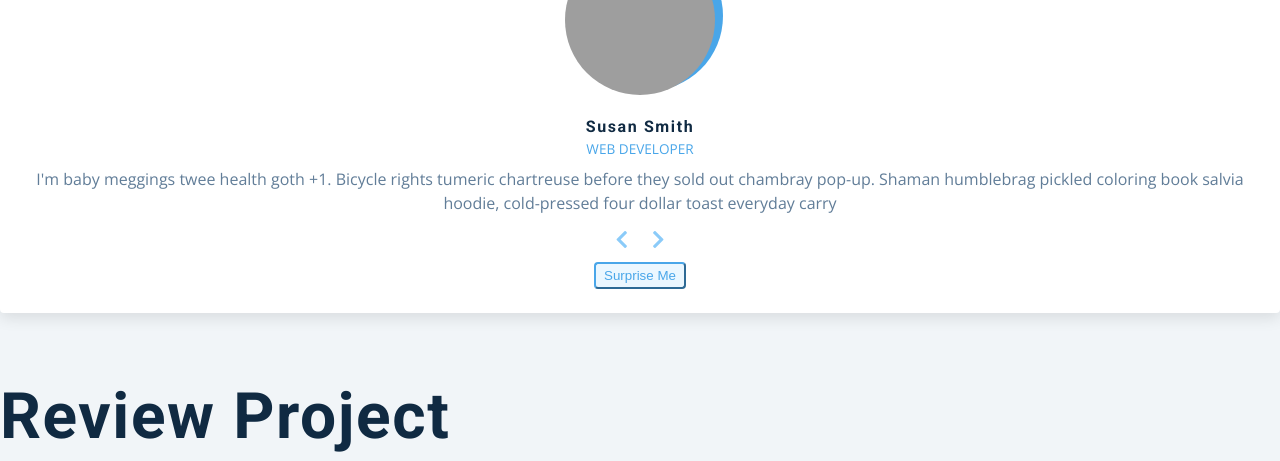
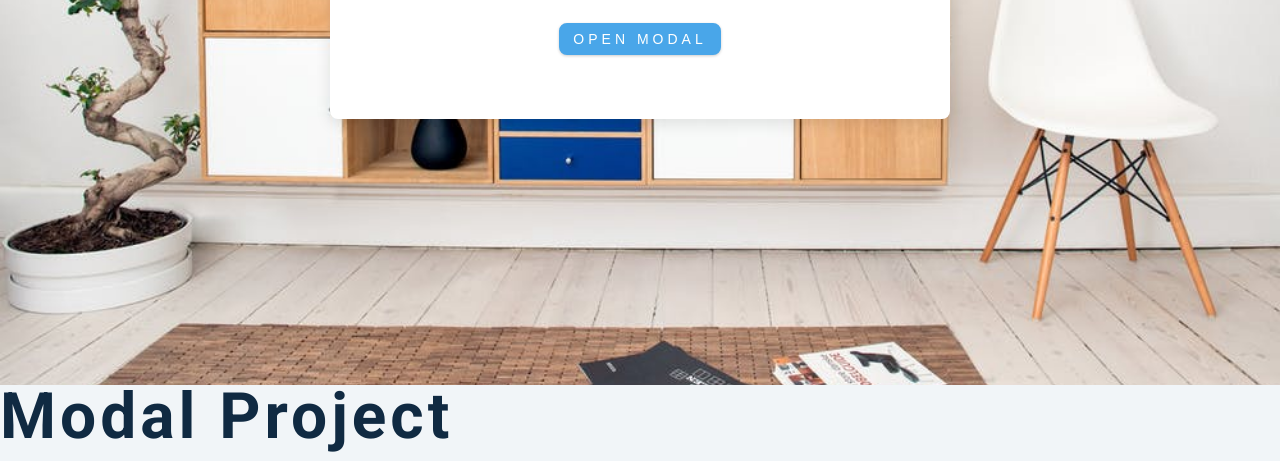
Before and after one commit to amboob223/Springboard, a plain HTML site: page index.html in a window 1280 px wide. Shown: the part 415-876 px from the top of the page. Drawn offline with nearby package versions, Linux system fonts and the light colour scheme; grey boxes are pictures that could not be loaded.

Commit message:
This is Abdul try at the modal project

```diff
--- a/app.js
+++ b/app.js
@@ -1,93 +1,15 @@
-// local reviews data
-const reviews = [
-  {
-    id: 1,
-    name: "susan smith",
-    job: "web developer",
-    img:
-      "https://res.cloudinary.com/diqqf3eq2/image/upload/v1586883334/person-1_rfzshl.jpg",
-    text:
-      "I'm baby meggings twee health goth +1. Bicycle rights tumeric chartreuse before they sold out chambray pop-up. Shaman humblebrag pickled coloring book salvia hoodie, cold-pressed four dollar toast everyday carry",
-  },
-  {
-    id: 2,
-    name: "anna johnson",
-    job: "web designer",
-    img:
-      "https://res.cloudinary.com/diqqf3eq2/image/upload/v1586883409/person-2_np9x5l.jpg",
-    text:
-      "Helvetica artisan kinfolk thundercats lumbersexual blue bottle. Disrupt glossier gastropub deep v vice franzen hell of brooklyn twee enamel pin fashion axe.photo booth jean shorts artisan narwhal.",
-  },
-  {
-    id: 3,
-    name: "peter jones",
-    job: "intern",
-    img:
-      "https://res.cloudinary.com/diqqf3eq2/image/upload/v1586883417/person-3_ipa0mj.jpg",
-    text:
-      "Sriracha literally flexitarian irony, vape marfa unicorn. Glossier tattooed 8-bit, fixie waistcoat offal activated charcoal slow-carb marfa hell of pabst raclette post-ironic jianbing swag.",
-  },
-  {
-    id: 4,
-    name: "bill anderson",
-    job: "the boss",
-    img:
-      "https://res.cloudinary.com/diqqf3eq2/image/upload/v1586883423/person-4_t9nxjt.jpg",
-    text:
-      "Edison bulb put a bird on it humblebrag, marfa pok pok heirloom fashion axe cray stumptown venmo actually seitan. VHS farm-to-table schlitz, edison bulb pop-up 3 wolf moon tote bag street art shabby chic. ",
-  },
-];
+// select modal-btn,modal-overlay,close-btn
+// listen for click events on modal-btn and close-btn
+// when user clicks modal-btn add .open-modal to modal-overlay
+// when user clicks close-btn remove .open-modal from modal-overlay
 
-//select item
-const img = document.getElementById("person-img");
-const author = document.getElementById("author");
-const job = document.getElementById("job");
-const info = document.getElementById("info");
+const modalBtn =document.querySelector(".modal-btn");
+const modal = document.querySelector(".modal-overlay");
+const closeBtn = document.querySelector(".close-btn");
 
-const prevBtn = document.querySelector(".prev-btn");
-const nextBtn = document.querySelector(".next-btn");
-const randomBtn = document.querySelector(".random-btn");
-
-// set starting item
-let currentItem = 0;
-
-//load intial item
-window.addEventListener("DOMContentLoaded", function(){
-    showPerson(currentItem);
-  });
-
-// show person based on item
-function showPerson(person){
-  const item = reviews[person];
-  img.src = item.img;
-  author.textContent = item.name;
-  job.textContent = item.job;
-  info.textContent = item.text;
-}
-
-// show next person
-
-nextBtn.addEventListener("click", function() {
-  currentItem++;
-  if(currentItem < 0){
-    currentItem = reviews.length -1;
-  } // to reflect last item oin array
-  showPerson(currentItem);
+modalBtn.addEventListener("click", function(){
+modal.classList.add("open-modal");
 });
-
-// show last person
-prevBtn.addEventListener("click", function () {
-  currentItem--;
-  if (currentItem < 0) {
-    currentItem = reviews.length - 1;
-  } // to reflect last item oin array
-  showPerson(currentItem);
-});
-
-// show random person
-
-randomBtn.addEventListener("click", function(){
-  currentItem = Math.floor(Math.random() * reviews.length);
-  console.log(currentItem);
-  showPerson();
-})
+ closeBtn.addEventListener("click", function(){
+     modal.classList.remove("open-modal");
+ })
--- a/index.html
+++ b/index.html
@@ -3,45 +3,37 @@
   <head>
     <meta charset="UTF-8" />
     <meta name="viewport" content="width=device-width, initial-scale=1.0" />
-    <title>Starter</title>
+    <title>Modal</title>
     <!-- font-awesome -->
     <link
       rel="stylesheet"
       href="https://cdnjs.cloudflare.com/ajax/libs/font-awesome/5.14.0/css/all.min.css"
     />
-
     <!-- styles -->
-    <link rel="stylesheet" href="styles.css" />
+    <link rel = "stylesheet" href = "styles.css" />
   </head>
   <body>
-    <main>
-    <div class="container">
-      <!-- title -->
-      <div class="title"></div>
-      <h2>our reviews</h2>
-      <div class = "underline"></div>
+    <!--hero-->
+    <header class="hero">
+      <div class="banner">
+        <h1> modal project</h1>
+          <button class="btn modal-btn"><!-- the first class is f o the css the second if for the js-->
+            open modal
+        </button>
+
+      </div>
+    </header>
+    <!--end of hero -->
+    <!-- modal-->
+    <div class="modal-overlay">
+    <div class="modal-container">
+      <h3>modal content</h3>
+      <button class="close-btn">
+        <i class= "fas fa-times" ></i>
+      </button>
+      </div>
     </div>
-      <!--reviews -->
-      <article class = "review">
-        <div class="img-container">
-          <img src="./person-1.jpeg" id="person-img" alt="">
-        </div>
-        <h4 id = "author"> sara jones</h4>
-        <p id="job">ux designer></p>
-        <p id = "info"> abra ak baghr huhgjhkjhfgiufdhi</p>
-        <div class="button-container">
-        <button class="prev-btn">
-        <i class = "fas fa-chevron-left"></i>
-        </button>
-        <button class= "next-btn"  >
-          <i class = "fas fa-chevron-right"></i>
-        </button>
-      </div>
-      <!-- random button-->
-      <button class="random-btn">surprise me</button>
-    </article>
-  </main>
-    <h1>review project</h1>
+    <h1>modal project</h1>
     <!-- javascript -->
     <script src="app.js"></script>
   </body>
--- a/styles.css
+++ b/styles.css
@@ -18,7 +18,8 @@ Variables
   --clr-primary-3: hsl(205, 72%, 37%);
   --clr-primary-4: hsl(205, 63%, 48%);
   /* primary/main color */
-  --clr-primary-5: hsl(205, 78%, 60%);
+  --clr-primary-5: #49a6e9;
+  /* --clr-primary-5: rgb(73, 166, 233); */
   /* lighter shades of primary color */
   --clr-primary-6: hsl(205, 89%, 70%);
   --clr-primary-7: hsl(205, 90%, 76%);
@@ -46,8 +47,8 @@ Variables
   --ff-primary: "Roboto", sans-serif;
   --ff-secondary: "Open Sans", sans-serif;
   --transition: all 0.3s linear;
-  --spacing: 0.1rem;
-  --radius: 0.25rem;
+  --spacing: 0.25rem;
+  --radius: 0.5rem;
   --light-shadow: 0 5px 15px rgba(0, 0, 0, 0.1);
   --dark-shadow: 0 5px 15px rgba(0, 0, 0, 0.2);
   --max-width: 1170px;
@@ -79,6 +80,13 @@ ul {
 a {
   text-decoration: none;
 }
+img:not(.logo) {
+  width: 100%;
+}
+img {
+  display: block;
+}
+
 h1,
 h2,
 h3,
@@ -130,6 +138,24 @@ p {
 }
 /*  global classes */
 
+.btn {
+  text-transform: uppercase;
+  background: transparent;
+  color: var(--clr-black);
+  padding: 0.375rem 0.75rem;
+  letter-spacing: var(--spacing);
+  display: inline-block;
+  transition: var(--transition);
+  font-size: 0.875rem;
+  border: 2px solid var(--clr-black);
+  cursor: pointer;
+  box-shadow: 0 1px 3px rgba(0, 0, 0, 0.2);
+  border-radius: var(--radius);
+}
+.btn:hover {
+  color: var(--clr-white);
+  background: var(--clr-black);
+}
 /* section */
 .section {
   padding: 5rem 0;
@@ -150,123 +176,77 @@ main {
   display: grid;
   place-items: center;
 }
-
 /*
 ===============
-Reviews
+Modal
 ===============
 */
-main {
+.hero {
   min-height: 100vh;
+  background: url("./hero.jpeg") center/cover no-repeat;
   display: grid;
   place-items: center;
 }
-.title {
+.banner {
+  background: var(--clr-white);
+  padding: 4rem 0;
+  border-radius: var(--radius);
+  box-shadow: var(--light-shadow);
   text-align: center;
-  margin-bottom: 4rem;
-}
-.underline {
-  height: 0.25rem;
-  width: 5rem;
-  background: var(--clr-primary-5);
-  margin-left: auto;
-  margin-right: auto;
-}
-.container {
-  width: 80vw;
+  width: 90vw;
   max-width: var(--fixed-width);
 }
-.review {
+.modal-btn {
+  margin-top: 2rem;
+  background: var(--clr-primary-5);
+  border-color: var(--clr-primary-5);
+  color: var(--clr-white);
+}
+.modal-btn:hover {
+  background: transparent;
+  color: var(--clr-primary-5);
+}
+.modal-overlay {
+  position: fixed;
+  top: 0;
+  left: 0;
+  width: 100%;
+  height: 100%;
+  background: rgba(73, 166, 233, 0.5);
+  display: grid;
+  place-items: center;
+  transition: var(--transition);
+  visibility: hidden;
+  z-index: -10;
+}
+/* OPEN/CLOSE MODAL */
+.open-modal {
+  visibility: visible;
+  z-index: 10;
+}
+.modal-container {
   background: var(--clr-white);
-  padding: 1.5rem 2rem;
   border-radius: var(--radius);
-  box-shadow: var(--light-shadow);
-  transition: var(--transition);
+  width: 90vw;
+  height: 30vh;
+  max-width: var(--fixed-width);
   text-align: center;
-}
-.review:hover {
-  box-shadow: var(--dark-shadow);
-}
-.img-container {
-  position: relative;
-  width: 150px;
-  height: 150px;
-  border-radius: 50%;
-  margin: 0 auto;
-  margin-bottom: 1.5rem;
-}
-#person-img {
-  width: 100%;
-  display: block;
-  height: 100%;
-  object-fit: cover;
-  border-radius: 50%;
+  display: grid;
+  place-items: center;
   position: relative;
 }
-.img-container::after {
-  font-family: "Font Awesome 5 Free";
-  font-weight: 900;
-  content: "\f10e";
+.close-btn {
   position: absolute;
-  top: 0;
-  left: 0;
-  width: 2.5rem;
-  height: 2.5rem;
-  display: grid;
-  place-items: center;
-  border-radius: 50%;
-  transform: translateY(25%);
-  background: var(--clr-primary-5);
-  color: var(--clr-white);
-}
-.img-container::before {
-  content: "";
-  width: 100%;
-  height: 100%;
-  background: var(--clr-primary-5);
-  position: absolute;
-  top: -0.25rem;
-  right: -0.5rem;
-  border-radius: 50%;
-}
-#author {
-  margin-bottom: 0.25rem;
-}
-#job {
-  margin-bottom: 0.5rem;
-  text-transform: uppercase;
-  color: var(--clr-primary-5);
-  font-size: 0.85rem;
-}
-#info {
-  margin-bottom: 0.75rem;
-}
-.prev-btn,
-.next-btn {
-  color: var(--clr-primary-7);
-  font-size: 1.25rem;
+  top: 1rem;
+  right: 1rem;
+  font-size: 2rem;
   background: transparent;
   border-color: transparent;
-  margin: 0 0.5rem;
+  color: var(--clr-red-dark);
+  cursor: pointer;
   transition: var(--transition);
-  cursor: pointer;
 }
-.prev-btn:hover,
-.next-btn:hover {
-  color: var(--clr-primary-5);
+.close-btn:hover {
+  color: var(--clr-red-light);
+  transform: scale(1.3);
 }
-.random-btn {
-  margin-top: 0.5rem;
-  background: var(--clr-primary-10);
-  color: var(--clr-primary-5);
-  padding: 0.25rem 0.5rem;
-  text-transform: capitalize;
-  border-radius: var(--radius);
-  transition: var(--transition);
-  border-color: var(--clr-primary-5);
-  cursor: pointer;
-}
-.random-btn:hover {
-  background: var(--clr-primary-5);
-  color: var(--clr-primary-1);
-}
```
Also changed, not shown: hero.jpeg (added), logo.svg (added).
